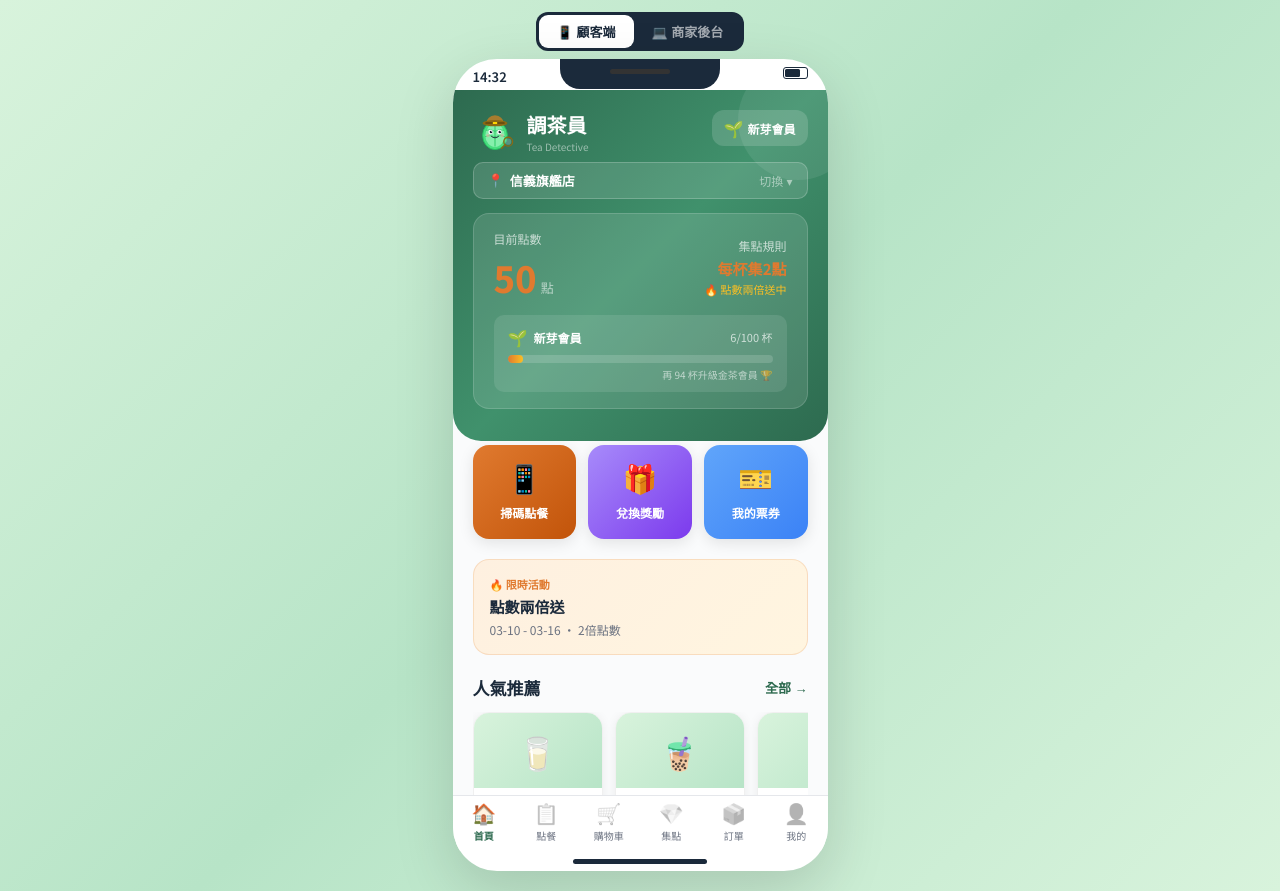
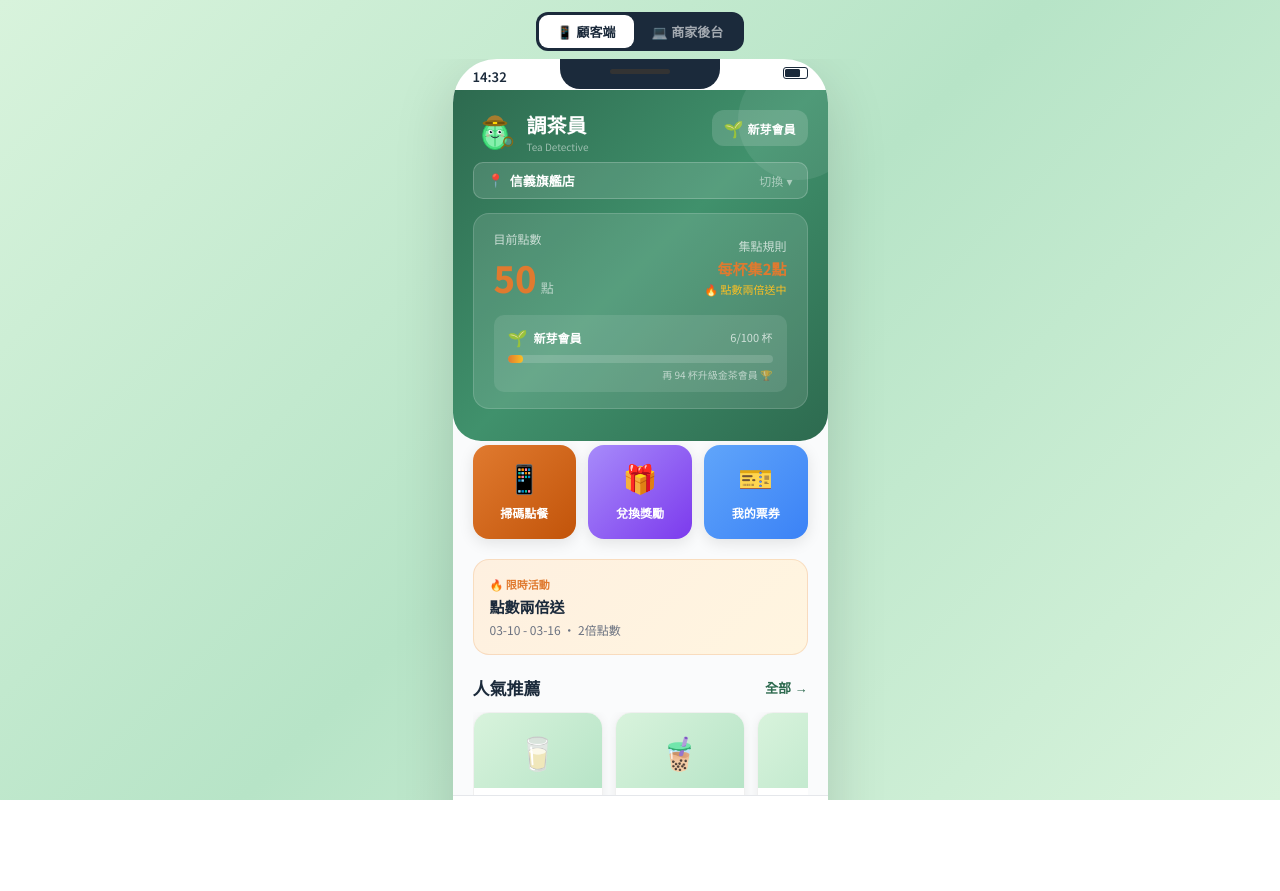
Before and after one commit to alanyw123/orderdot-tea-detective, a React (Vite) app: page / in a window 1280 px wide. After the commit the page ends 800 px from the top, so only its background shows below. Built offline with nearby package versions, Linux system fonts and the light colour scheme.

Commit message:
update: v3.0

```diff
--- a/App.jsx
+++ b/App.jsx
@@ -520,7 +520,7 @@ function AMem(){const{profile,totalCups,pts}=useG();const[sr,setSR]=useState("")
   </div>;
 }
 
-function AApp({pg,setPG}){const r=()=>{switch(pg){case"dashboard":return <ADash/>;case"orders":return <AOrd/>;case"menu":return <AMenu/>;case"loyalty":return <ALoy/>;case"stores":return <ASto/>;case"members":return <AMem/>;default:return <ADash/>;}};return <div style={{width:"100%",maxWidth:800,margin:"0 auto",display:"flex",flexDirection:"column",height:"calc(100vh - 65px)",minHeight:500,background:K.lightGray,borderRadius:16,overflow:"hidden",boxShadow:"0 4px 30px rgba(0,0,0,0.08)"}}><style>{`@keyframes adminFade{from{opacity:0;transform:translateY(10px)}to{opacity:1;transform:translateY(0)}}.adminFade{animation:adminFade 0.3s ease-out}`}</style><div key={pg} className="adminFade" style={{flex:1,overflow:"auto",WebkitOverflowScrolling:"touch"}}>{r()}</div><ASide act={pg} nav={setPG}/></div>;}
+function AApp({pg,setPG}){const r=()=>{switch(pg){case"dashboard":return <ADash/>;case"orders":return <AOrd/>;case"menu":return <AMenu/>;case"loyalty":return <ALoy/>;case"stores":return <ASto/>;case"members":return <AMem/>;default:return <ADash/>;}};return <div style={{width:"100%",maxWidth:800,margin:"0 auto",display:"flex",flexDirection:"column",flex:1,background:K.lightGray,borderRadius:16,overflow:"hidden",boxShadow:"0 4px 30px rgba(0,0,0,0.08)"}}><style>{`@keyframes adminFade{from{opacity:0;transform:translateY(10px)}to{opacity:1;transform:translateY(0)}}.adminFade{animation:adminFade 0.3s ease-out}`}</style><div key={pg} className="adminFade" style={{flex:1,overflow:"auto",WebkitOverflowScrolling:"touch"}}>{r()}</div><ASide act={pg} nav={setPG}/></div>;}
 
 // ============================================================
 // MAIN
@@ -529,4 +529,4 @@ export default function App(){const[v,setV]=useState("customer");const[cPg,setCP
   useEffect(()=>{setTimeout(()=>setReady(true),500);},[]);
   if(!ready)return <div style={{minHeight:"100vh",display:"flex",alignItems:"center",justifyContent:"center",background:`linear-gradient(135deg,${P},#40916c)`,fontFamily:"'Noto Sans TC',sans-serif"}}><link href="https://fonts.googleapis.com/css2?family=Noto+Sans+TC:wght@300;400;500;600;700;800;900&display=swap" rel="stylesheet"/><div style={{textAlign:"center"}}><Logo size={70}/><div style={{color:"#fff",fontSize:20,fontWeight:800,marginTop:12}}>{BN}</div><div style={{color:"rgba(255,255,255,0.5)",fontSize:10,marginTop:2}}>{BE}</div><div style={{marginTop:20}}><div style={{width:28,height:28,border:"3px solid rgba(255,255,255,0.2)",borderTop:"3px solid #fff",borderRadius:"50%",animation:"spin 0.8s linear infinite",margin:"0 auto"}}/><style>{`@keyframes spin{to{transform:rotate(360deg)}}`}</style></div></div></div>;
   return <GP>
-  <div style={{display:"flex",flexDirection:"column",minHeight:"100vh",background:v==="customer"?`linear-gradient(135deg,${PL} 0%,#b7e4c7 50%,${PL} 100%)`:K.lightGray,fontFamily:"'Noto Sans TC',-apple-system,BlinkMacSystemFont,sans-serif"}}><link href="https://fonts.googleapis.com/css2?family=Noto+Sans+TC:wght@300;400;500;600;700;800;900&display=swap" rel="stylesheet"/><div style={{display:"flex",justifyContent:"center",padding:"12px 0 8px",flexShrink:0}}><div style={{display:"flex",background:DK,borderRadius:12,padding:3}}><button onClick={()=>setV("customer")} style={{padding:"7px 18px",borderRadius:9,border:"none",background:v==="customer"?"#fff":"transparent",color:v==="customer"?DK:"rgba(255,255,255,0.6)",fontSize:13,fontWeight:700,cursor:"pointer"}}>📱 顧客端</button><button onClick={()=>setV("admin")} style={{padding:"7px 18px",borderRadius:9,border:"none",background:v==="admin"?"#fff":"transparent",color:v==="admin"?DK:"rgba(255,255,255,0.6)",fontSize:13,fontWeight:700,cursor:"pointer"}}>💻 商家後台</button></div></div><div style={{display:v==="customer"?"flex":"none",justifyContent:"center",flex:1,padding:"0 20px 20px"}}><CApp pg={cPg} setPG={setCPg}/></div><div style={{display:v==="admin"?"flex":"none",flex:1,justifyContent:"center",padding:"0 20px 20px"}}><AApp pg={aPg} setPG={setAPg}/></div></div></GP>;}
+  <div style={{display:"flex",flexDirection:"column",height:"100vh",overflow:"hidden",background:v==="customer"?`linear-gradient(135deg,${PL} 0%,#b7e4c7 50%,${PL} 100%)`:K.lightGray,fontFamily:"'Noto Sans TC',-apple-system,BlinkMacSystemFont,sans-serif"}}><link href="https://fonts.googleapis.com/css2?family=Noto+Sans+TC:wght@300;400;500;600;700;800;900&display=swap" rel="stylesheet"/><div style={{display:"flex",justifyContent:"center",padding:"12px 0 8px",flexShrink:0}}><div style={{display:"flex",background:DK,borderRadius:12,padding:3}}><button onClick={()=>setV("customer")} style={{padding:"7px 18px",borderRadius:9,border:"none",background:v==="customer"?"#fff":"transparent",color:v==="customer"?DK:"rgba(255,255,255,0.6)",fontSize:13,fontWeight:700,cursor:"pointer"}}>📱 顧客端</button><button onClick={()=>setV("admin")} style={{padding:"7px 18px",borderRadius:9,border:"none",background:v==="admin"?"#fff":"transparent",color:v==="admin"?DK:"rgba(255,255,255,0.6)",fontSize:13,fontWeight:700,cursor:"pointer"}}>💻 商家後台</button></div></div><div style={{display:v==="customer"?"flex":"none",justifyContent:"center",flex:1,padding:"0 20px 20px",overflow:"hidden"}}><CApp pg={cPg} setPG={setCPg}/></div><div style={{display:v==="admin"?"flex":"none",flex:1,justifyContent:"center",padding:"0 20px 20px",overflow:"hidden"}}><AApp pg={aPg} setPG={setAPg}/></div></div></GP>;}
```
